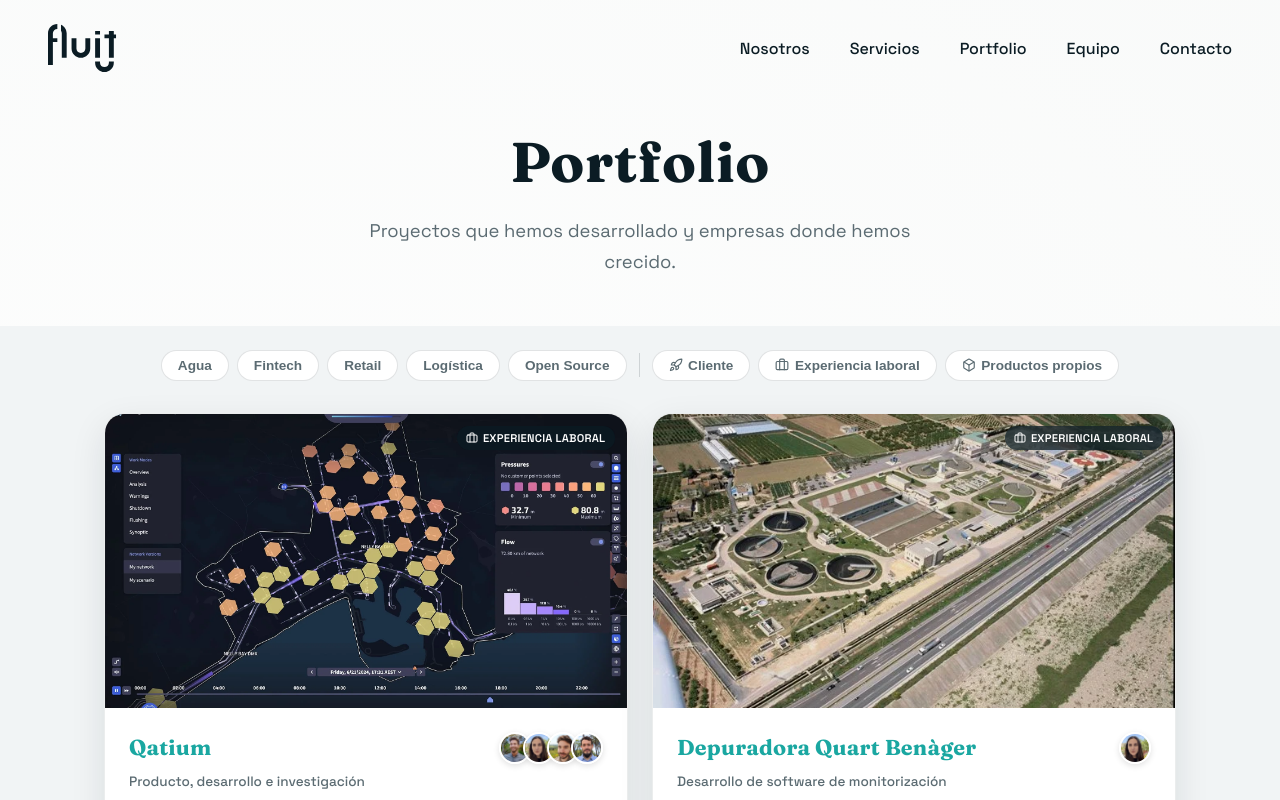
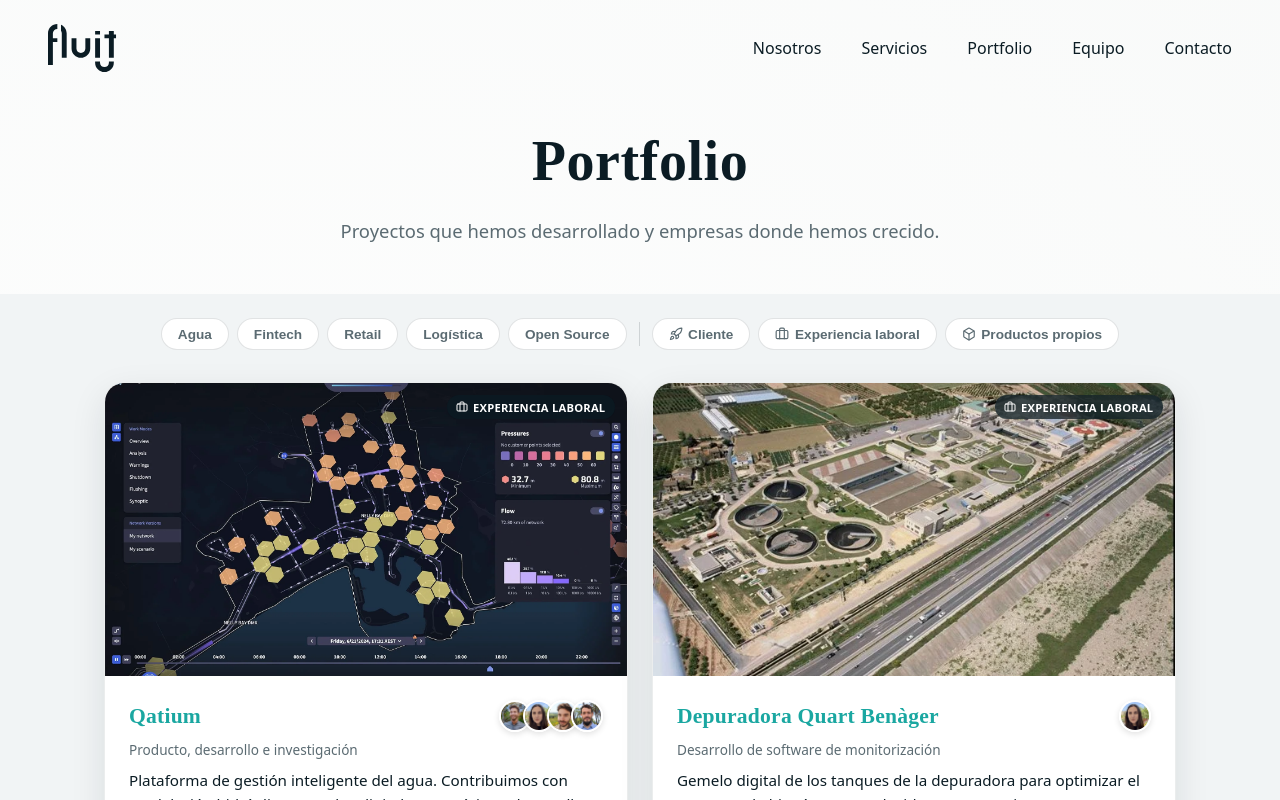
Before and after one commit to fluitlab/fluit.es, a React (Vite) app: page /portfolio in a window 1280 px wide. Shown: the top 800 px of the page. Built offline with nearby package versions, Linux system fonts and the light colour scheme.

Commit message:
[perf] Self-host the Fraunces and Space Grotesk fonts

```diff
--- a/index.html
+++ b/index.html
@@ -30,9 +30,6 @@
   <meta name="twitter:image" content="https://fluit.es/assets/fluit-og.png" />
   <meta name="twitter:image:alt" content="Fluit — cooperativa de ingeniería hidráulica y software" />
 
-  <link rel="preconnect" href="https://fonts.googleapis.com">
-  <link rel="preconnect" href="https://fonts.gstatic.com" crossorigin>
-  <link href="https://fonts.googleapis.com/css2?family=Fraunces:opsz,wght@9..144,400;9..144,600;9..144,700&family=Space+Grotesk:wght@400;500;600;700&display=swap" rel="stylesheet">
 
   <script type="application/ld+json">
     {
--- a/package.json
+++ b/package.json
@@ -18,6 +18,8 @@
     "ci": "pnpm lint && pnpm knip && pnpm build"
   },
   "dependencies": {
+    "@fontsource-variable/fraunces": "^5.3.0",
+    "@fontsource-variable/space-grotesk": "^5.3.0",
     "lucide-react": "^0.563.0",
     "react": "^19.2.0",
     "react-dom": "^19.2.0",
--- a/src/main.jsx
+++ b/src/main.jsx
@@ -1,5 +1,7 @@
 import { StrictMode } from 'react'
 import { hydrateRoot } from 'react-dom/client'
+import '@fontsource-variable/fraunces/opsz.css'
+import '@fontsource-variable/space-grotesk'
 import './styles.css'
 import App from './App.jsx'
 
--- a/src/styles.css
+++ b/src/styles.css
@@ -29,7 +29,7 @@
 
 body {
   font-family:
-    "Space Grotesk",
+    "Space Grotesk Variable",
     "Outfit",
     system-ui,
     -apple-system,
@@ -51,7 +51,7 @@
 .about-text h2,
 .portfolio-hero__title,
 .cta-content h2 {
-  font-family: "Fraunces", "Space Grotesk", serif;
+  font-family: "Fraunces Variable", "Space Grotesk Variable", serif;
   letter-spacing: 0.01em;
 }
 
@@ -452,7 +452,7 @@
 
 .hero-title .hero-eyebrow {
   font-family:
-    "Space Grotesk",
+    "Space Grotesk Variable",
     "Outfit",
     system-ui,
     -apple-system,
```
Also changed, not shown: 1 other file (tests, documents, lock files or other folders).
